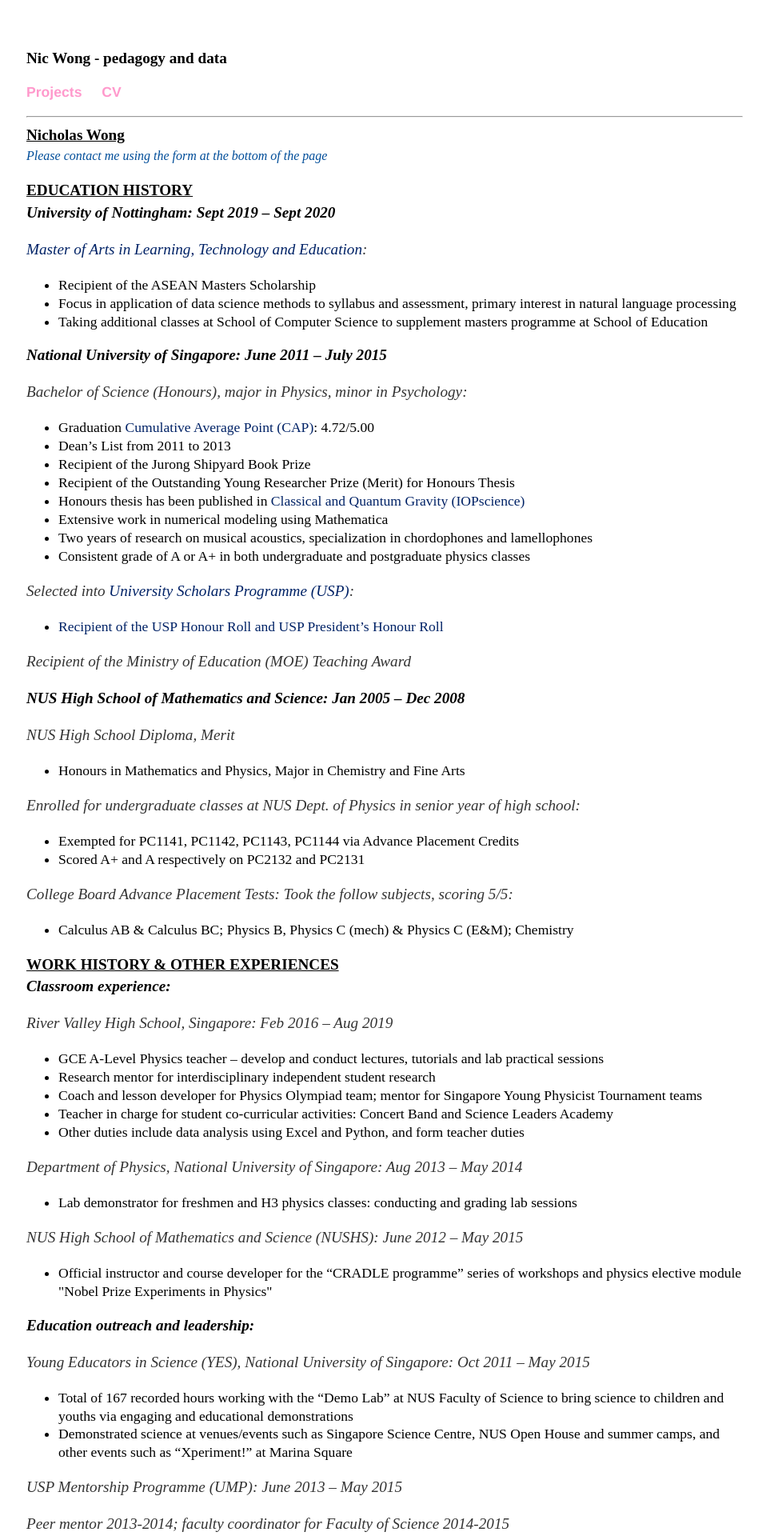
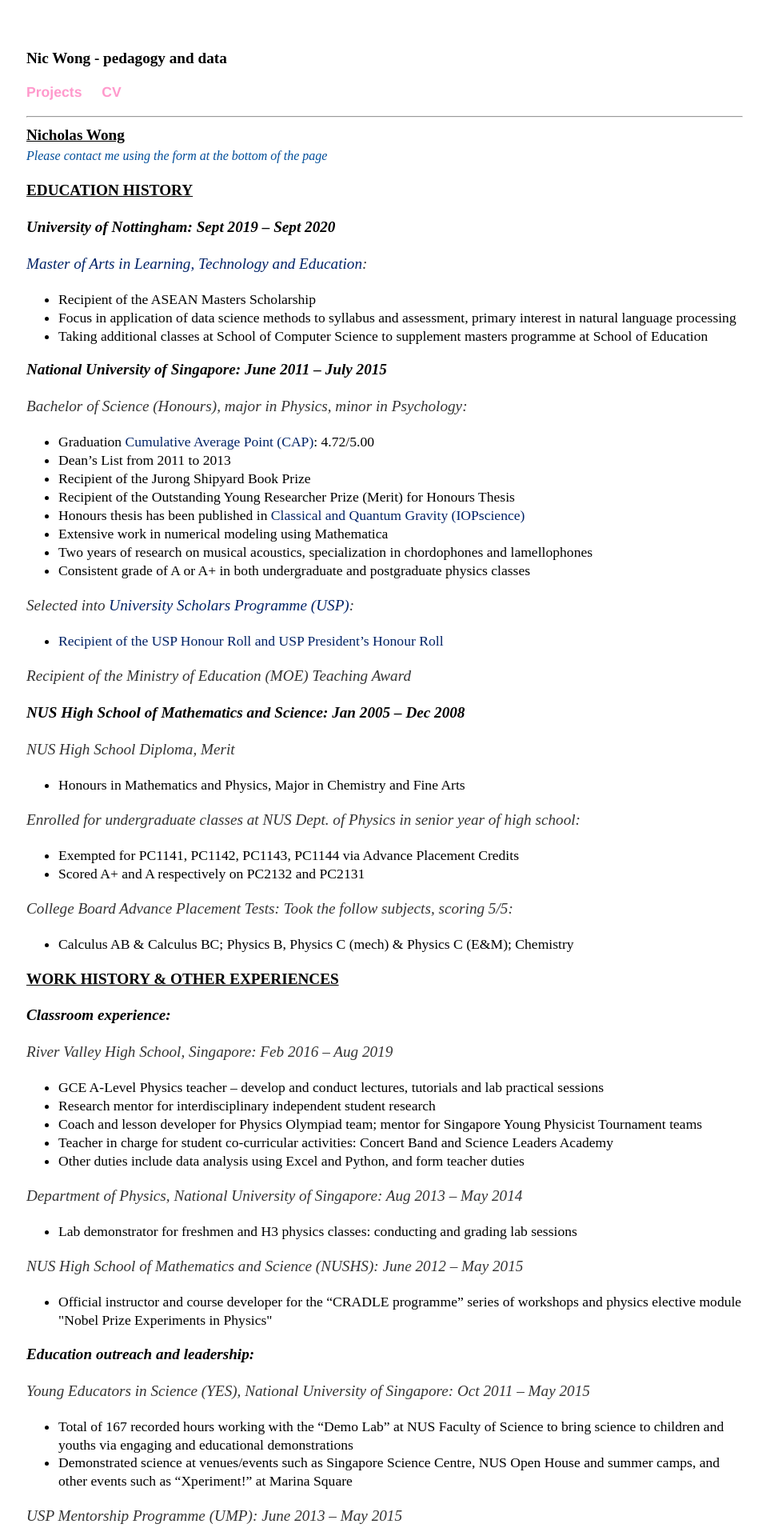
Before and after one commit to not-even-wong/not-even-wong.github.io, a Jekyll site: the page built from cv/index.html, in a window 1280 px wide. Shown: the top 1920 px of the page at 80% size, without its empty margins (159-1117 px from the left). Built offline with Jekyll 4.4.1, drawn with Linux system fonts in a browser that asks for light colours.

Commit message:
Update index.html

```diff
--- a/cv/index.html
+++ b/cv/index.html
@@ -10,7 +10,7 @@
 <div class="h2">Nicholas Wong</div>
 <div class="fineprint">Please contact me using the form at the bottom of the page</div>
 <br>
-<div class="h2">EDUCATION HISTORY</div>
+<div class="h2">EDUCATION HISTORY</div><br>
 <div class="margin">
   <div class="h1">  <i>University of Nottingham: Sept 2019 – Sept 2020</i></div>
 <div class="margin">
@@ -57,7 +57,7 @@
 </div>
 </div>
 
-<div class="h2">WORK HISTORY & OTHER EXPERIENCES</div>
+<div class="h2">WORK HISTORY & OTHER EXPERIENCES</div><br>
 <i><div class="h1">  Classroom experience:</div>
 <div class="margin">
   <p>  River Valley High School, Singapore: Feb 2016 – Aug 2019</p></i>
```
